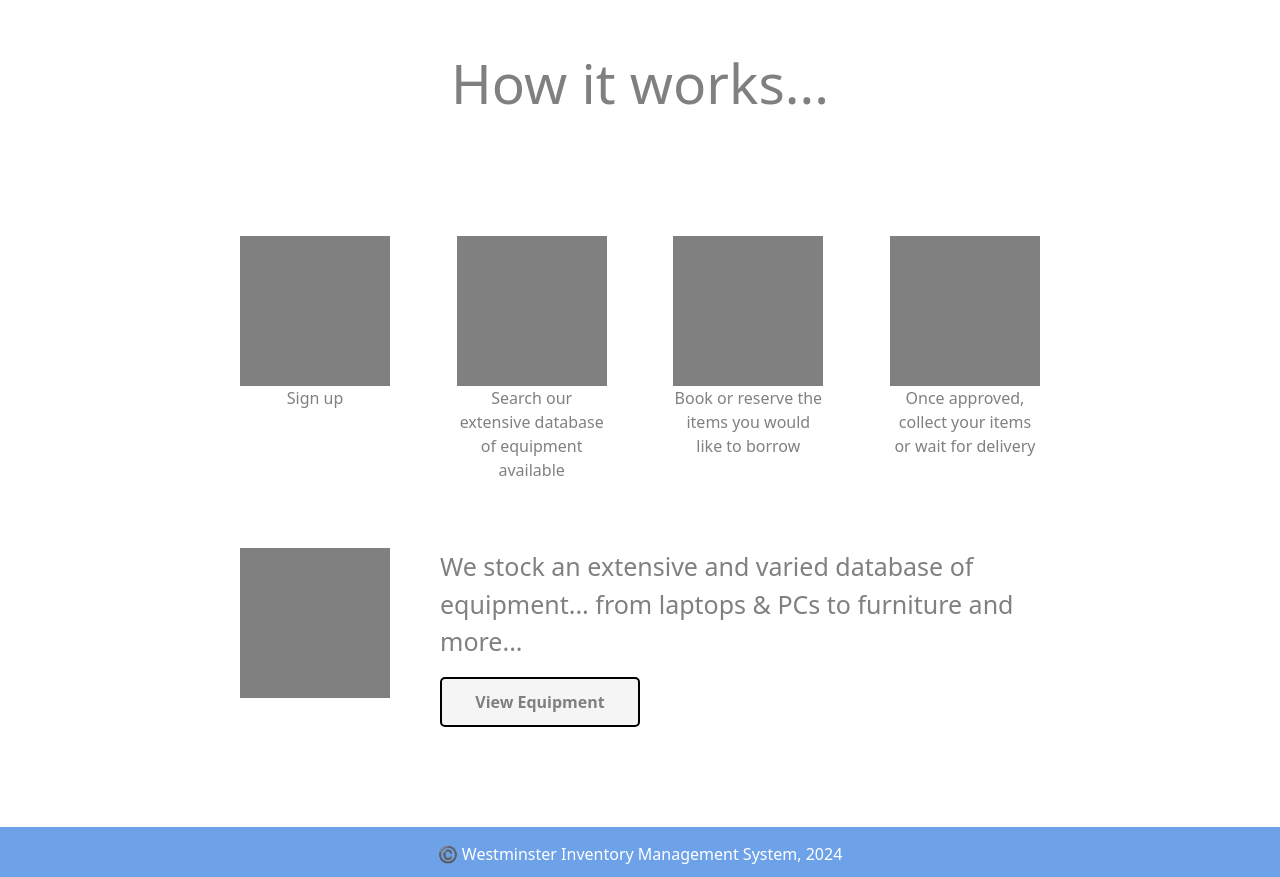
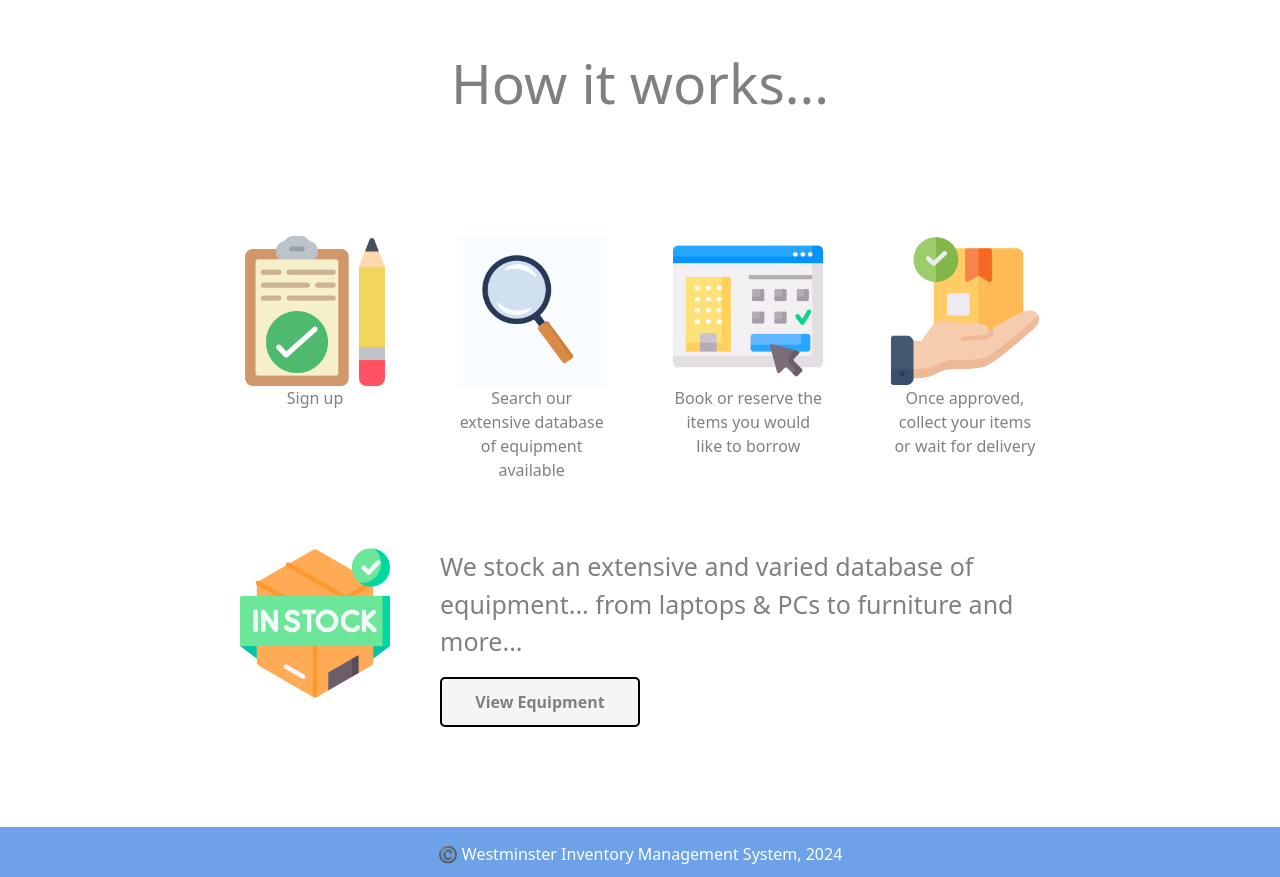
Before and after one commit to ants-1/inventory-management-system, a Django app: page / in a window 1280 px wide. Shown: the part 80-957 px from the top of the page. Run offline with Django 4.2, Linux system fonts and the light colour scheme; some libraries are stand-ins or nearby versions.

Commit message:
Add comments and images

```diff
--- a/base/forms.py
+++ b/base/forms.py
@@ -1,5 +1,11 @@
 from django import forms
 from .models import *
+
+"""
+Co-Authors:
+- Anthony
+- Alisha
+"""
 
 class AddEquipmentForm(forms.ModelForm):
     class Meta:
--- a/base/models.py
+++ b/base/models.py
@@ -1,6 +1,12 @@
 from django.db import models
 
 # Create your models here.
+
+"""
+Co-Authors:
+- Anthony
+- Alisha
+"""
 
 class User(models.Model):
     username = models.CharField(max_length=150)
--- a/base/static/base/css/forms.css
+++ b/base/static/base/css/forms.css
@@ -68,6 +68,8 @@ Author:
 
 .edit-equipment-form p,
 .add-equipment-form p,
+.login-form p,
+.sign-up-form p,
 .form-button-section {
   display: flex;
   width: 500px;
@@ -76,14 +78,18 @@ Author:
 }
 
 .edit-equipment-form p label,
-.add-equipment-form p label {
+.add-equipment-form p label,
+.login-form p label,
+.sign-up-form p label {
   font-size: 20px;
   font-weight: 200;
   color: var(--grey);
 }
 
 .edit-equipment-form p input,
-.add-equipment-form p input {
+.add-equipment-form p input,
+.login-form p input,
+.sign-up-form p input {
   width: 300px;
   padding: 5px;
 }
--- a/base/static/base/css/styles.css
+++ b/base/static/base/css/styles.css
@@ -1,5 +1,5 @@
 /*
-Co-Authors:
+Author:
 - Anthony
 */
 
@@ -144,7 +144,7 @@ li {
 }
 
 .landing-page .icon {
-  background-color: var(--grey);
+  background-color: var(--white);
   width: 150px;
   height: 150px;
 }
--- a/base/templates/base/admin-alerts.html
+++ b/base/templates/base/admin-alerts.html
@@ -1,8 +1,5 @@
 {% extends 'main.html' %}
-<!--
-  Co-Authors:
-  - Anthony
--->
+
 {% block content %}
 <main>
     <h1>Admin Alerts</h1>
--- a/base/templates/base/equipment-card.html
+++ b/base/templates/base/equipment-card.html
@@ -1,3 +1,7 @@
+<!--
+  Author:
+  - Anthony
+-->
 {% load static %}
 <div class="equipment-card">
     <img class="card-img" src="{% static item.img_url %}"  alt={{item.name}} />
--- a/base/templates/base/landing-page.html
+++ b/base/templates/base/landing-page.html
@@ -1,7 +1,6 @@
-{% extends 'main.html' %} {% block content %}
-{% load static %}
+{% extends 'main.html' %} {% block content %} {% load static %}
 <!--
-  Co-Author:
+  Author:
   - Anthony
 -->
 <main class="landing-page">
@@ -9,28 +8,36 @@
   <div>
     <div class="info">
       <div>
-        <div class="icon"></div>
+        <img src={% static 'base/sign-up-icon.png' %} class="icon" alt="Search
+        icon">
         <p>Sign up</p>
       </div>
       <div>
-        <div class="icon"></div>
+        <img src={% static 'base/search-icon.jpg' %} class="icon" alt="Search
+        icon">
         <p>Search our extensive database of equipment available</p>
       </div>
       <div>
-        <div class="icon"></div>
+        <img src={% static 'base/booking-icon.png' %} class="icon" alt="Search
+        icon">
         <p>Book or reserve the items you would like to borrow</p>
       </div>
       <div>
-        <div class="icon"></div>
+        <img src={% static 'base/approved-icon.png' %} class="icon" alt="Search
+        icon">
         <p>Once approved, collect your items or wait for delivery</p>
       </div>
     </div>
     <div class="extra-info">
-        <div class="icon"></div>
-        <div>
-            <p>We stock an extensive and varied database of equipment... from laptops & PCs to furniture and more...</p>
-            <a href="{% url 'equipment_list' %}">View Equipment</a>
-        </div>
+      <img src={% static 'base/stock.png' %} class="icon" alt="Search
+      icon">
+      <div>
+        <p>
+          We stock an extensive and varied database of equipment... from laptops
+          & PCs to furniture and more...
+        </p>
+        <a href="{% url 'equipment_list' %}">View Equipment</a>
+      </div>
     </div>
   </div>
 </main>
--- a/base/templates/base/sign-up.html
+++ b/base/templates/base/sign-up.html
@@ -2,8 +2,9 @@
 {% block content %}
 {% load static %}
 <!--
-  Author:
+  Co-Authors:
   - Anthony
+  - Alisha
 -->
 
 <main>
--- a/base/urls.py
+++ b/base/urls.py
@@ -1,7 +1,11 @@
 from django.urls import path
 from . import views
 
-
+"""
+Co-Authors:
+- Anthony
+- Alisha
+"""
 
 urlpatterns = [
     path('', views.landing_page, name='landing_page'),
```
Also changed, not shown: base/templates/base/login.html (+12 -12 lines), base/views.py (+10 -0 lines), README.md, base/static/base/approved-icon.png (added), base/static/base/booking-icon.png (added), base/static/base/search-icon.jpg (added), base/static/base/sign-up-icon.png (added), base/static/base/stock.png (added), db.sqlite3.
